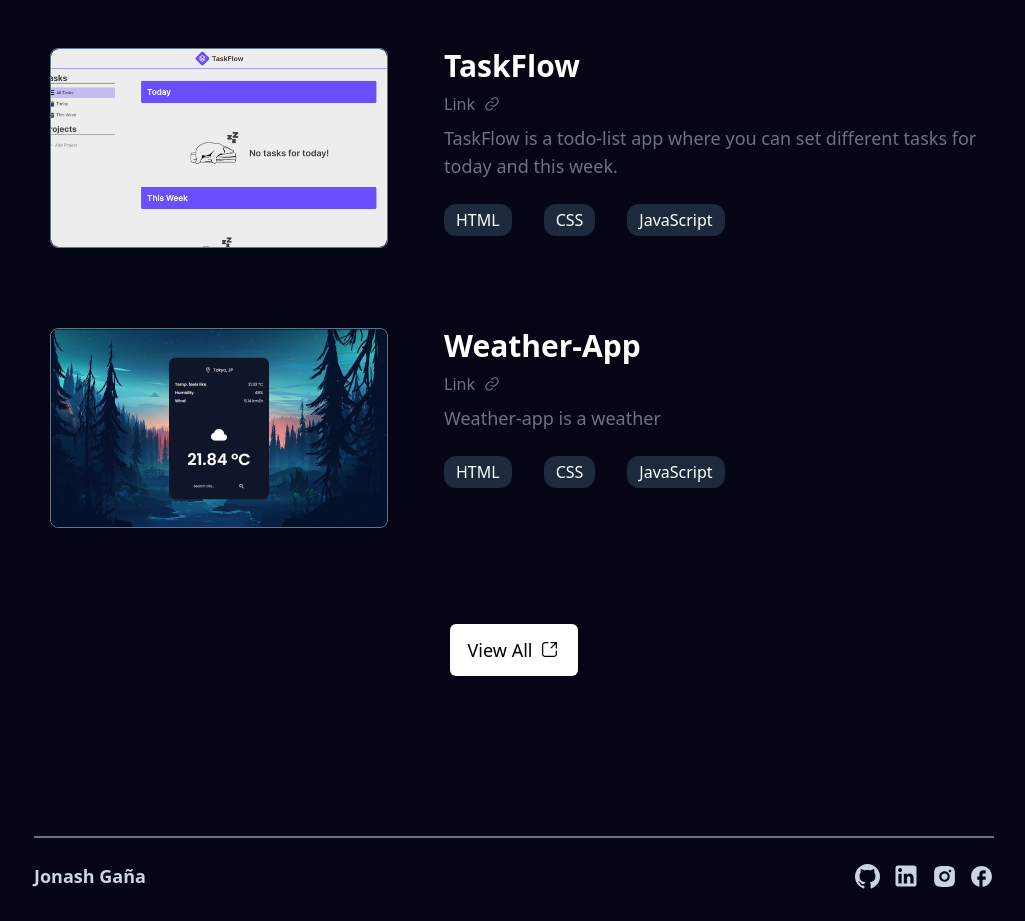
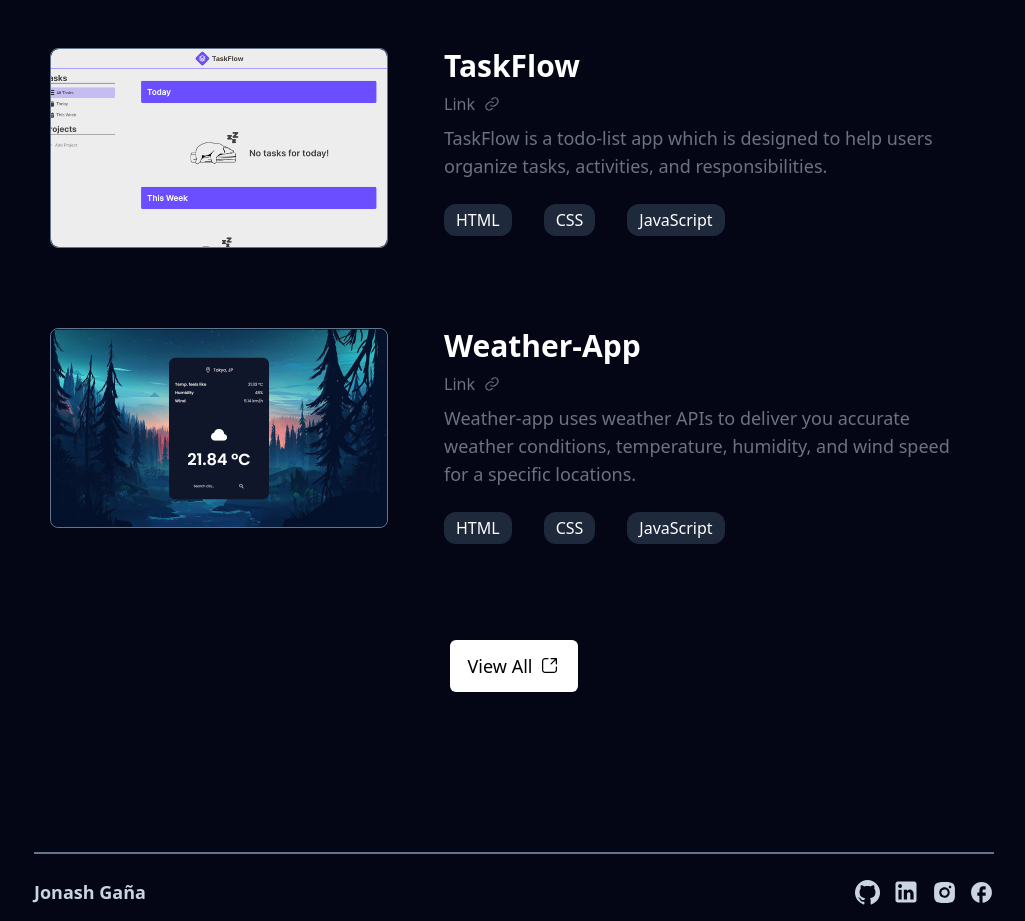
Before and after one commit to JonashGania/my-portfolio, a React (Vite) app: page / in a window 1280 px wide. Shown: the part 800-1721 px from the top of the page, without its empty margins (126-1151 px from the left). Built offline with nearby package versions, Linux system fonts and the light colour scheme.

Commit message:
removed padding

```diff
--- a/src/components/Home.jsx
+++ b/src/components/Home.jsx
@@ -48,7 +48,7 @@ export default function Home(){
                                     </a>
                                 </div>
                                 <p className="text-gray-500 text-lg font-regular pb-6">
-                                    TaskFlow is a todo-list app where you can set different tasks for today and this week.
+                                    TaskFlow is a todo-list app which is designed to help users organize tasks, activities, and responsibilities.
                                 </p>
                                 <div className="flex items-center gap-8 pt">
                                     <span className="text-white bg-[#1E293B] px-3 py-1 rounded-xl">HTML</span>
@@ -84,7 +84,7 @@ export default function Home(){
                                     </a>
                                 </div>
                                 <p className="text-gray-500 text-lg font-regular pb-6">
-                                    Weather-app is a weather
+                                    Weather-app uses weather APIs to deliver you accurate weather conditions, temperature, humidity, and wind speed for a specific locations.
                                 </p>
                                 <div className="flex items-center gap-8 pt">
                                     <span className="text-white bg-[#1E293B] px-3 py-1 rounded-xl">HTML</span>
```
